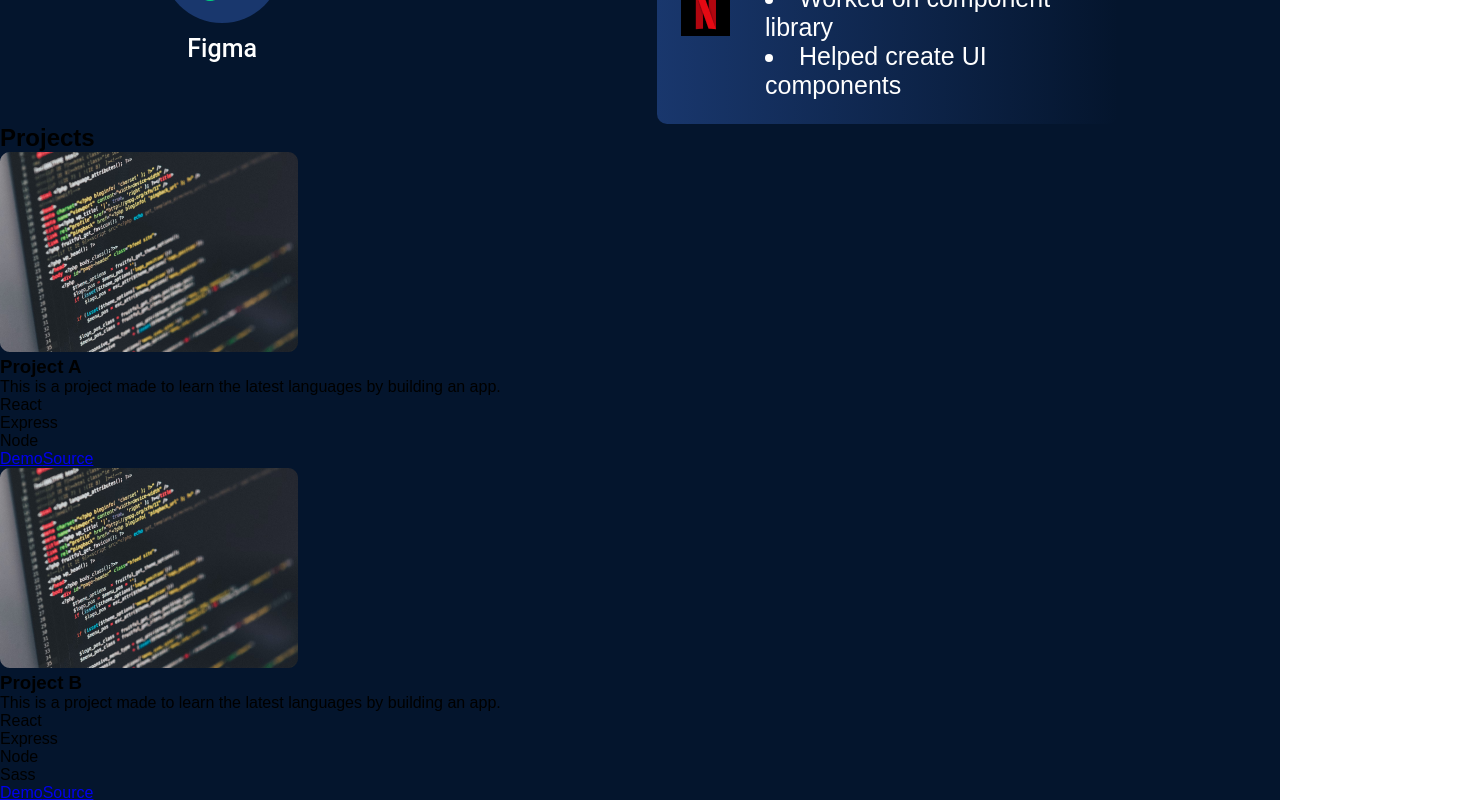
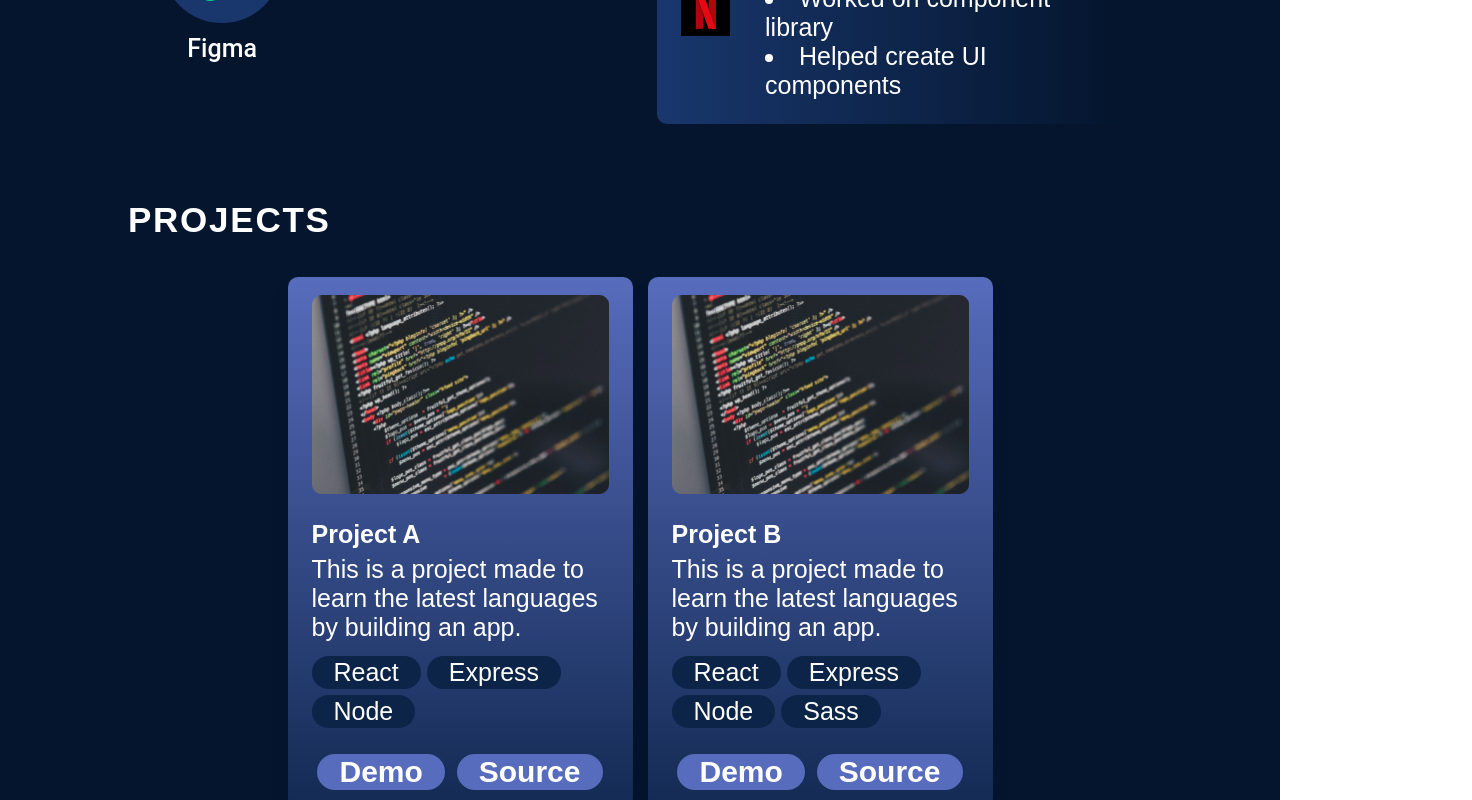
Before and after one commit to Rokawoo/rokawoo-react-website, a React (Vite) app in the folder rokawoo-react-website/: page / in a window 1280 px wide. Shown: the part 2340-3140 px from the top of the page, 1472 px wide, since content can reach past the window. Built offline with nearby package versions, Linux system fonts and the light colour scheme.

Commit message:
Added Project & ProjectCard CSS

```diff
--- a/rokawoo-react-website/src/App.module.css
+++ b/rokawoo-react-website/src/App.module.css
@@ -4,4 +4,5 @@
     background-color: var(--color-bg);
     width: 100%;
     height: 100%;
+    overflow: hidden;
 }
--- a/rokawoo-react-website/src/components/Projects/ProjectCard.module.css
+++ b/rokawoo-react-website/src/components/Projects/ProjectCard.module.css
@@ -0,0 +1,65 @@
+@import "../../vars.css";
+
+.container {
+  display: flex;
+  flex-direction: column;
+  border-radius: 10px;
+  background: linear-gradient(
+    180deg,
+    #576cbc 0%,
+    #132a53 100%
+    );
+    box-shadow: 0 16px 14px 0 #04152d;
+    padding: 18px 24px;
+    max-width: 345px;
+}
+
+.image {
+  margin-bottom: 26px;
+}
+
+.title {
+  font-size: 25px;
+  font-weight: 700;
+}
+
+.description {
+  margin-top: 6px;
+  font-size: 25px;
+  font-weight: 400;
+}
+
+.skills {
+  width: 100%;
+  margin-top: 14px;
+  display: flex;
+  flex-direction: row;
+  flex-wrap: wrap;
+  gap: 6px;
+  list-style: none;
+}
+
+.skill {
+  font-size: 25px;
+  font-weight: 400;
+  border-radius: 100px;
+  background: var(--color-dark);
+  padding: 2px 22px;
+}
+
+.links {
+  width: 100%;
+  margin-top: 26px;
+  display: flex;
+  justify-content: space-around;
+}
+
+.link {
+  text-decoration: none;
+  color: var(--color-text);
+  font-size: 30px;
+  font-weight: 600;
+  border-radius: 100px;
+  background: var(--color-primary);
+  padding: 1px 22px;
+}
--- a/rokawoo-react-website/src/components/Projects/Projects.module.css
+++ b/rokawoo-react-website/src/components/Projects/Projects.module.css
@@ -0,0 +1,26 @@
+@import "../../vars.css";
+
+.container {
+  margin-top: 76px;
+  color: var(--color-text);
+  margin-left: 10%;
+  margin-right: 10%;
+}
+
+.title {
+  font-size: 35px;
+  font-weight: 700;
+  letter-spacing: 1.75px;
+  text-transform: uppercase;
+}
+
+.projects {
+  margin-top: 37px;
+  display: flex;
+  flex-direction: row;
+  flex-wrap: wrap;
+  align-items: center;
+  justify-content: center;
+  gap: 15px;
+  width: 100%;
+}
```
